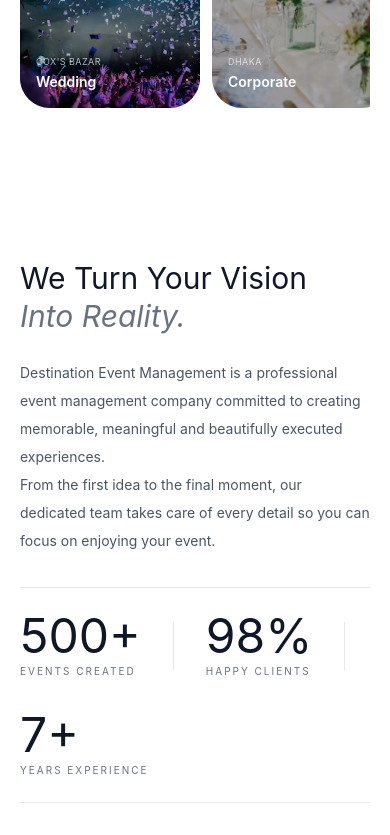
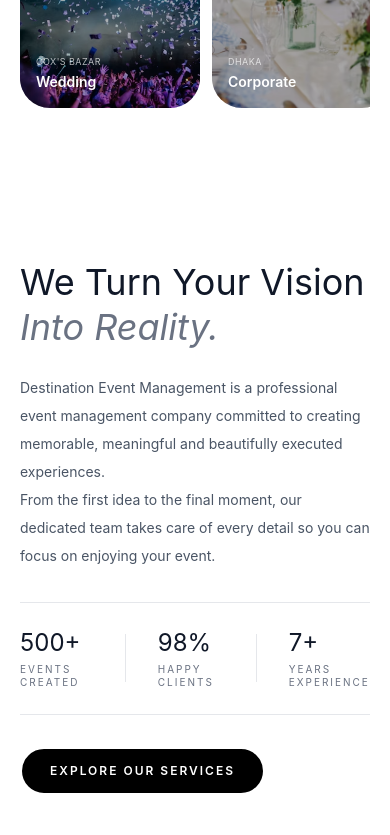
Before and after one commit to Rifat654/Destination-Event-Management, a React (Vite) app: page / in a window 390 px wide. Shown: the part 1156-1991 px from the top of the page. Built offline with nearby package versions, Linux system fonts and the light colour scheme.

Commit message:
adiing contact info on footer

```diff
--- a/src/Components/EventService.jsx
+++ b/src/Components/EventService.jsx
@@ -66,13 +66,13 @@ const EventService = () => {
 
 
                 {/* ================= RIGHT : CONTENT ================= */}
-                <div className="w-full max-w-xl">
+                <div className="w-full max-w-xl mb-15 md:mb-0">
 
                     <span className="mb-4 block text-[11px] font-semibold uppercase tracking-[4px] text-gray-500">
 
                     </span>
 
-                    <h1 className="font-estonia text-3xl leading-tight text-gray-900 md:text-5xl">
+                    <h1 className="font-estonia text-4xl leading-tight text-gray-900 md:text-5xl">
                         We Turn Your Vision
                         <span className="block italic text-gray-500">
                             Into Reality.
@@ -87,10 +87,10 @@ const EventService = () => {
 
                     {/* Achievement */}
                     <div className="mt-8 border-y border-gray-200 py-6">
-                        <div className="flex flex-wrap items-center gap-8">
+                        <div className="flex  items-center gap-8 ">
 
-                            <div>
-                                <span className="font-estonia text-5xl text-gray-900">
+                            <div className="text-2xl md:text-5xl">
+                                <span className="font-estonia  text-gray-900">
                                     500+
                                 </span>
 
@@ -101,8 +101,8 @@ const EventService = () => {
 
                             <div className="h-12 w-px bg-gray-200" />
 
-                            <div>
-                                <span className="font-estonia text-5xl text-gray-900">
+                            <div className="text-2xl md:text-5xl">
+                                <span className="font-estonia text-gray-900">
                                     98%
                                 </span>
 
@@ -111,8 +111,8 @@ const EventService = () => {
                                 </p>
                             </div>
                             <div className="h-12 w-px bg-gray-200" />
-                            <div>
-                                <span className="font-estonia text-5xl text-gray-900">
+                            <div className="text-2xl md:text-5xl">
+                                <span className="font-estonia  text-gray-900">
                                     7+
                                 </span>
 
--- a/src/Components/Footer.jsx
+++ b/src/Components/Footer.jsx
@@ -10,7 +10,7 @@ const Footer = () => {
 
                     {/* Brand */}
                     <div className="lg:col-span-2">
-                        <h2 className="font-estonia text-5xl">
+                        <h2 className="font-estonia text-5xl mb-2">
                             Destination
                         </h2>
 
--- a/src/Components/Navbar.jsx
+++ b/src/Components/Navbar.jsx
@@ -50,7 +50,7 @@ const Navbar = () => {
             absolute left-0 right-0 top-full z-50 mt-2
             flex flex-col items-center gap-6 py-3
             rounded-xl border border-white/30
-           bg-black/40 text-left shadow-lg backdrop-blur-md
+           bg-black/65 text-left shadow-lg backdrop-blur-md
             transition-all duration-500 ease-in-out
             md:hidden
             ${open
--- a/src/Pages/Home.jsx
+++ b/src/Pages/Home.jsx
@@ -14,7 +14,7 @@ const Home = () => {
 
                 {/* Hero Content */}
                 <div className="relative z-10 flex items-center h-full justify-center px-4 text-center text-white">
-                    <div className="  mb-30 md:mb-17 flex flex-col items-center gap-4 md:gap-6">
+                    <div className=" mt-0 md:mt-20 flex flex-col items-center gap-4 md:gap-6">
                         <h1 className="font-caveat text-4xl font-bold md:text-6xl">
                             <span className=" text-orange-400  hover:text-amber-50 cursor-pointer text-5xl md:text-7xl duration-400">Destination</span> Event Management
                         </h1>
```
